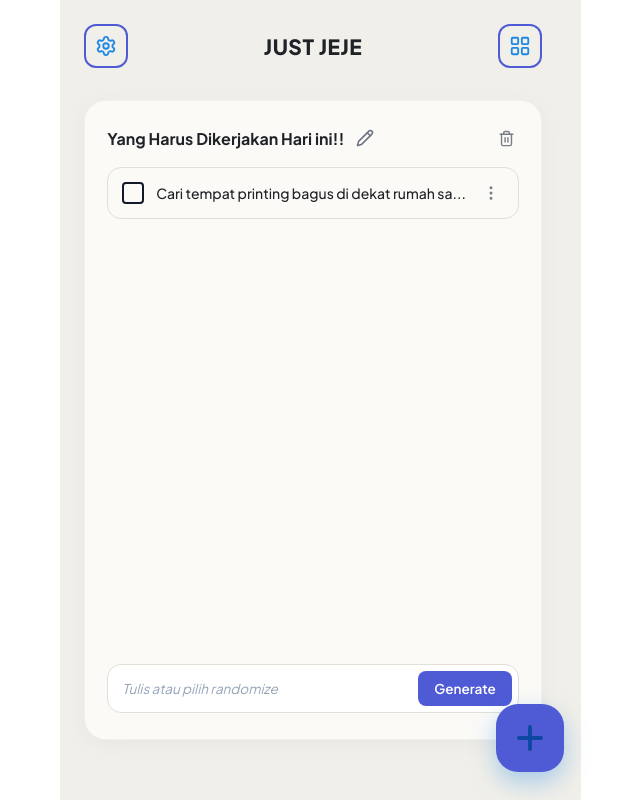
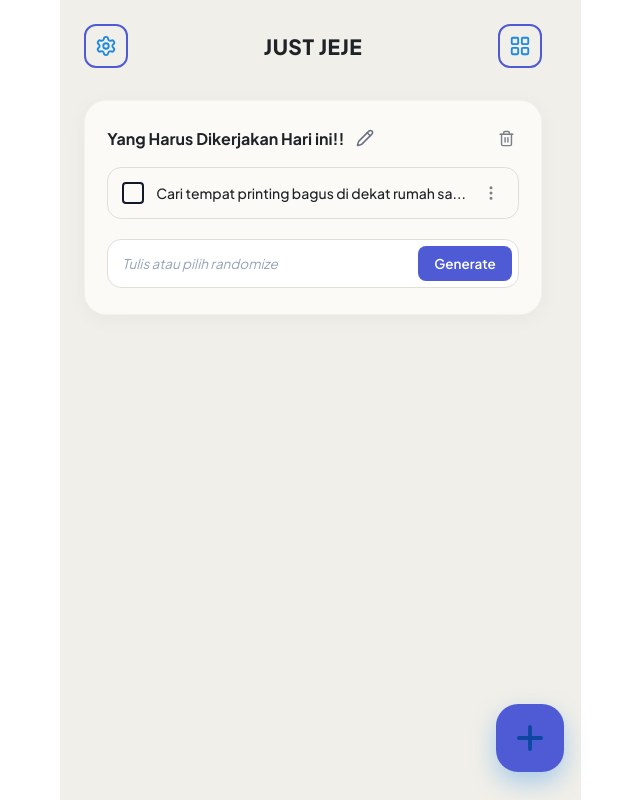
Before and after one commit to halojeje/JUST-JEJE, a React (Vite) app in the folder JUST JEJE/: page / in a window 1280 px wide. Shown: the whole page, without its empty margins (312-952 px from the left). Built offline with nearby package versions, Linux system fonts and the light colour scheme; no server answers; the database is empty.

Commit message:
feat: fit card height to content on dashboard & generate page, rename appbar to Bank Idea

```diff
--- a/JUST JEJE/src/App.css
+++ b/JUST JEJE/src/App.css
@@ -199,7 +199,6 @@ body {
   flex-direction: column;
   gap: 14px;
   width: 100%;
-  flex: 1;
   box-sizing: border-box;
   padding: 4px 0 24px 0;
 }
@@ -218,17 +217,9 @@ body {
   flex-direction: column;
   gap: 16px;
   width: 100%;
-  flex: 1;
-  min-height: calc(100vh - 160px);
   box-sizing: border-box;
   margin-top: 4px;
   transition: all 0.2s ease;
-}
-
-/* If multiple task cards exist on dashboard, let each card size naturally */
-.dashboard-content:has(.task-card-container + .task-card-container) .task-card-container {
-  flex: initial;
-  min-height: 280px;
 }
 
 .task-card-header {
@@ -309,7 +300,6 @@ body {
   display: flex;
   flex-direction: column;
   gap: 10px;
-  flex: 1;
 }
 
 .task-empty-state {
@@ -515,7 +505,7 @@ body {
   justify-content: space-between;
   gap: 8px;
   position: relative;
-  margin-top: auto;
+  margin-top: 4px;
 }
 
 .task-input-field {
@@ -729,7 +719,6 @@ body {
   .generator-card-container {
     padding: 18px 16px 20px 16px;
     border-radius: 18px;
-    min-height: calc(100vh - 130px);
   }
 
   .pool-item-card,
@@ -767,7 +756,6 @@ body {
   .generator-card-container {
     padding: 16px 14px 18px 14px;
     border-radius: 16px;
-    min-height: calc(100vh - 120px);
   }
 
   .pool-item-card,
@@ -827,7 +815,6 @@ body {
   .generator-card-container {
     padding: 24px 22px 26px 22px;
     border-radius: 22px;
-    min-height: calc(100vh - 170px);
   }
 
   .pool-item-card,
@@ -859,7 +846,6 @@ body {
   flex-direction: column;
   gap: 14px;
   width: 100%;
-  flex: 1;
   box-sizing: border-box;
   padding: 4px 0 24px 0;
 }
@@ -869,7 +855,6 @@ body {
   flex-direction: column;
   gap: 14px;
   width: 100%;
-  flex: 1;
   box-sizing: border-box;
 }
 
@@ -957,7 +942,6 @@ body {
   gap: 10px;
   width: 100%;
   box-sizing: border-box;
-  flex: 1;
 }
 
 .pool-item-card {
@@ -1063,8 +1047,8 @@ body {
   align-items: center;
   gap: 8px;
   width: 100%;
-  margin-top: auto;
-  padding-top: 6px;
+  margin-top: 6px;
+  padding-top: 4px;
 }
 
 .pool-input-card {
@@ -1678,8 +1662,6 @@ body {
   flex-direction: column;
   gap: 14px;
   width: 100%;
-  flex: 1;
-  min-height: calc(100vh - 160px);
   box-sizing: border-box;
   padding: 4px 0 24px 0;
   animation: fadeIn 0.2s ease-out;
--- a/JUST JEJE/src/components/GenerateView.tsx
+++ b/JUST JEJE/src/components/GenerateView.tsx
@@ -62,7 +62,7 @@ export const GenerateView: React.FC<GenerateViewProps> = ({
           <div className="generator-card-title-row">
             <div className="generator-card-title-left">
               <Sparkles size={18} className="generator-title-icon" />
-              <h2 className="generator-card-title">Bank Ide (Pool)</h2>
+              <h2 className="generator-card-title">Bank Idea</h2>
               <span className="generator-badge-count">{poolItems.length} ide</span>
             </div>
             <button
--- a/JUST JEJE/src/components/Header.tsx
+++ b/JUST JEJE/src/components/Header.tsx
@@ -56,8 +56,8 @@ export const Header: React.FC<HeaderProps> = ({
             <ChevronLeft size={24} color="#1e88e5" strokeWidth={2.4} />
           </button>
 
-          {/* Center Title: Generate */}
-          <h1 className="header-title">Generate</h1>
+          {/* Center Title: Bank Idea */}
+          <h1 className="header-title">Bank Idea</h1>
 
           {/* Empty spacer to keep title perfectly centered */}
           <div className="header-spacer" />
```
